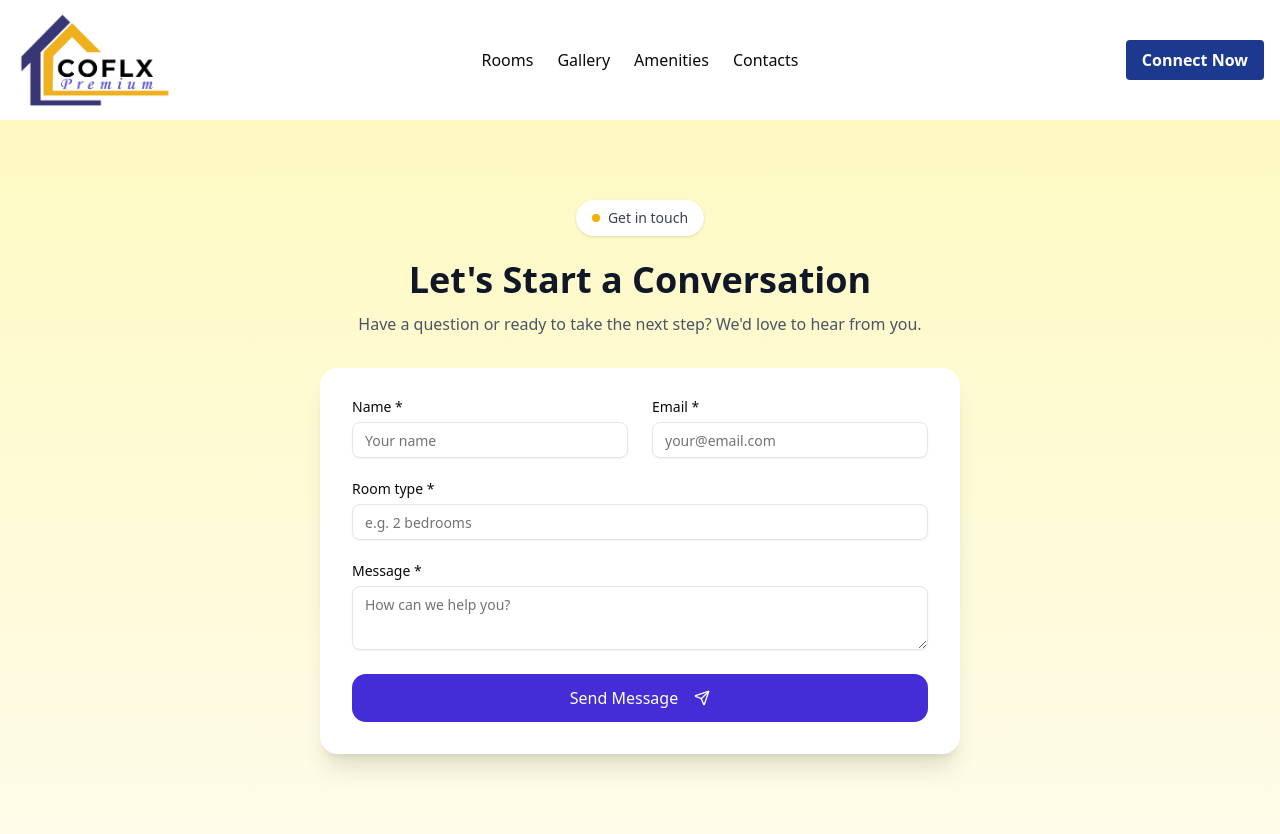
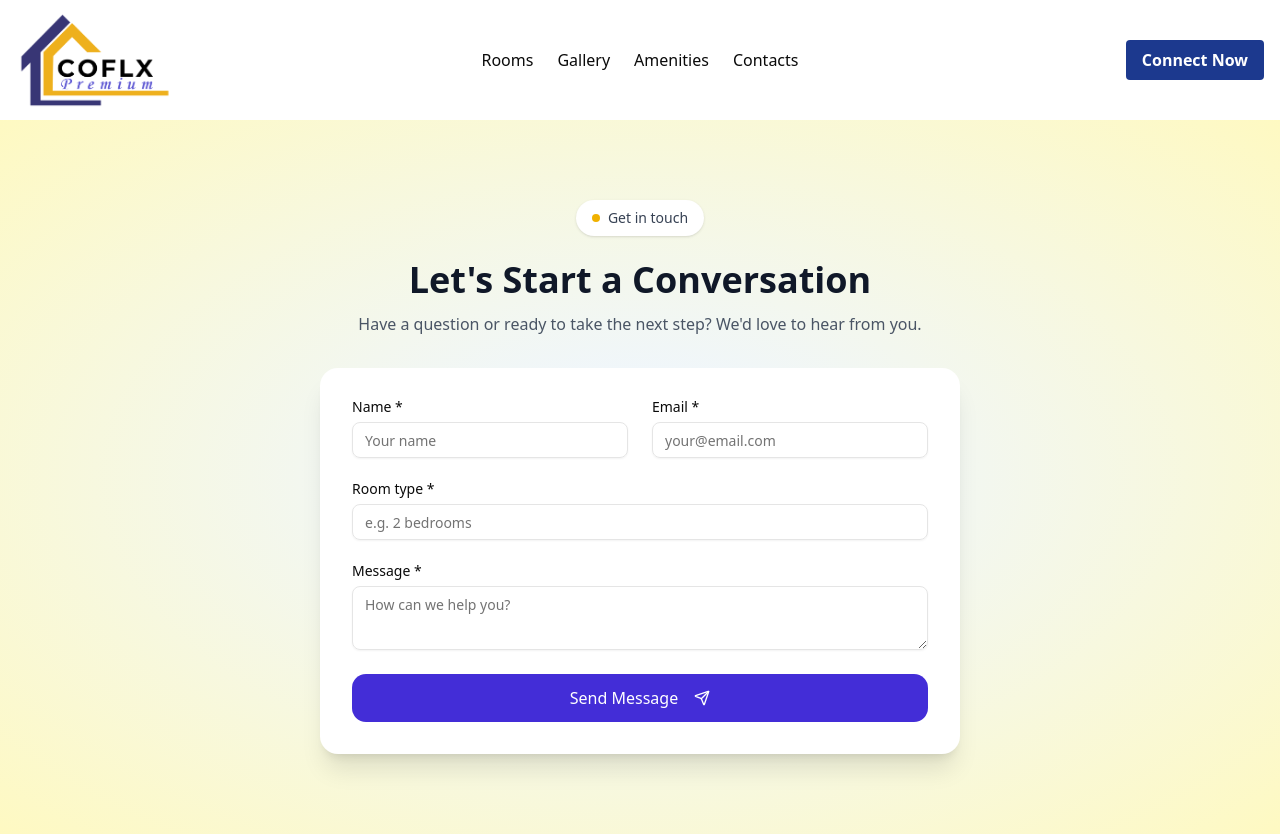
Before and after one commit to Anupgaur258/my-conflx, a Next.js app: page /contact in a window 1280 px wide. Built offline with nearby package versions, Linux system fonts and the light colour scheme.

Commit message:
Update Contact.tsx

```diff
--- a/components/structures/Contact.tsx
+++ b/components/structures/Contact.tsx
@@ -77,7 +77,7 @@ async function onSubmit(values: z.infer<typeof formSchema>) {
 }
 
   return (
-    <section className="py-20 bg-gradient-to-b from-yellow-100 to-yellow-50">
+    <section className="py-20 bg-radial from-blue-50 from-14% to-yellow-100 ">
       <div className="max-w-2xl mx-auto px-4 text-center">
 
         {/* Badge  here */}
```
